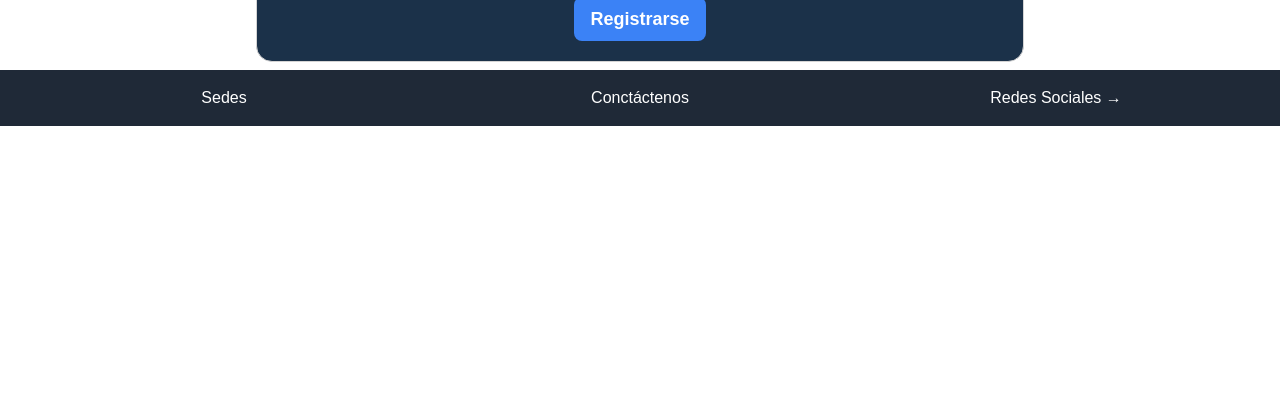
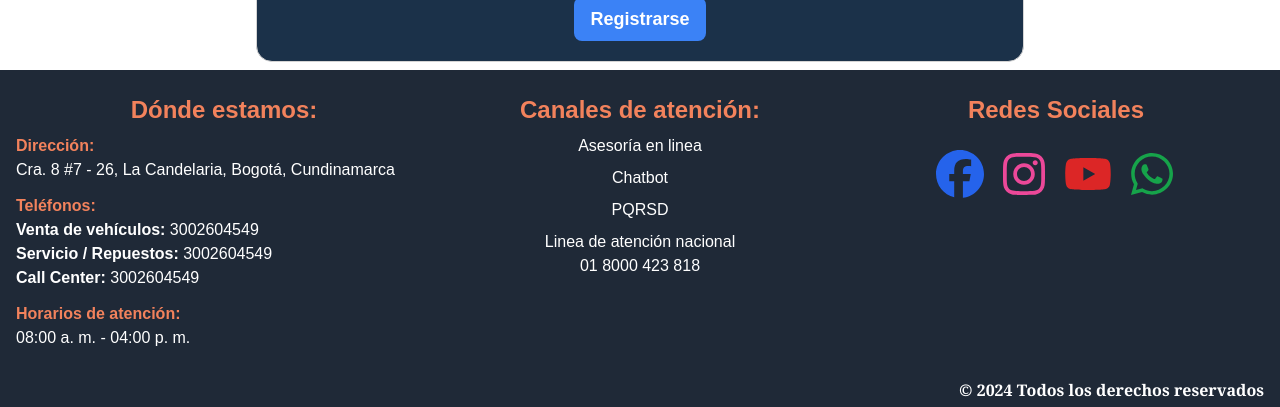
Before and after one commit to JDiegoCalderonC/auto-promo-app, a Next.js app: page / in a window 1280 px wide. Shown: the part 957-1364 px from the top of the page. Before the commit the page ends 1083 px from the top, so only its background shows below. Built offline with nearby package versions, Linux system fonts and the light colour scheme; no server answers.

Commit message:
footer and sweetalert

```diff
--- a/package.json
+++ b/package.json
@@ -9,10 +9,13 @@
     "lint": "next lint"
   },
   "dependencies": {
+    "@fortawesome/free-brands-svg-icons": "^6.6.0",
+    "@fortawesome/react-fontawesome": "^0.2.2",
     "axios": "^1.7.7",
     "next": "14.2.15",
     "react": "^18",
-    "react-dom": "^18"
+    "react-dom": "^18",
+    "sweetalert2": "^11.14.3"
   },
   "devDependencies": {
     "eslint": "^8",
--- a/src/app/page.js
+++ b/src/app/page.js
@@ -5,6 +5,9 @@ import { useState, useEffect } from "react";
 import logosf from '../../public/images/logosf.png';
 import { getDepartments } from "../../utils/geonames";
 import { getCities } from "../../utils/geonames";
+import { FontAwesomeIcon } from '@fortawesome/react-fontawesome';
+import { faFacebook, faInstagram, faYoutube, faWhatsapp } from '@fortawesome/free-brands-svg-icons';
+import Swal from "sweetalert2";
 
 export default function Home() {
 
@@ -39,7 +42,6 @@ export default function Home() {
     "/images/marca10.png",
     "/images/marca11.png",
     "/images/marca12.png",
-    //
   ];
 
   const [currentIndex, setCurrentIndex] = useState(0);
@@ -60,20 +62,25 @@ export default function Home() {
 
     // Validar solo caracteres alfabéticos para los campos "nombre" y "apellido"
     if ((name === "nombre" || name === "apellido") && !/^[a-zA-Z]*$/.test(value)) {
-      alert(`El ${name} debe contener solo letras.`);
+      Swal.fire({
+        icon: "error", title: "Oops...", text: `El ${name} debe contener solo letras.`,
+      });
       return;
     }
 
     // Validar solo caracteres válidos para el campo "email"
     if (name === "email" && !/^[a-zA-Z0-9@.]*$/.test(value)) {
-      alert(`El correo electrónico debe contener solo letras, números y @.`);
-
+      Swal.fire({
+        icon: "error", title: "Oops...", text: `El correo electrónico debe contener solo letras, números y @.`,
+      });
       return;
     }
 
     // Validar solo números para el campo "cedula"
     if (name === "cedula" && !/^\d*$/.test(value)) {
-      alert("La cédula debe contener solo números.");
+      Swal.fire({
+        icon: "error", title: "Oops...", text: "La cédula debe contener solo números.",
+      });
       return;
     }
 
@@ -207,7 +214,8 @@ export default function Home() {
                   alt={`Marca ${index + 1}`}
                   width={70}
                   height={70}
-                  className="object-cover p-7"
+                  className="object-cover"
+                  style={{ padding: '30px' }}
                 />
               </div>
             ))}
@@ -342,7 +350,7 @@ export default function Home() {
                 className="w-5 h-5 mr-4"
               />
               <label className="max-w-3xl text-white mt-2">
-                Autorizo el tratamiento de mis datos de acuerdo con la finalidad establecida en la <a href="https://www.minambiente.gov.co/politica-de-proteccion-de-datos-personales/" target="_blank" className="text-secFormColor">política de protección de datos personales.</a>
+                Autorizo el tratamiento de mis datos de acuerdo con la finalidad establecida en la <a href="https://www.minambiente.gov.co/politica-de-proteccion-de-datos-personales/" target="_blank" rel="noopener noreferrer" className="text-secFormColor">política de protección de datos personales.</a>
               </label>
             </div>
 
@@ -365,20 +373,72 @@ export default function Home() {
         </div>
       )}
 
-      <footer className="h-1/3 flex items-start text-center bg-gray-800 text-white p-4">
+      <footer className="h-1/3 flex items-start bg-gray-800 text-white p-4">
 
         <div className="w-1/3">
-          <p>Sedes</p>
+
+          <p className="text-2xl text-center font-bold text-secFormColor my-2">Dónde estamos:</p>
+
+          <p className="font-bold text-secFormColor">Dirección:</p>
+          <p className="mb-3">Cra. 8 #7 - 26, La Candelaria, Bogotá, Cundinamarca</p>
+
+          <p className="font-bold text-secFormColor">Teléfonos:</p>
+          <p ><span className="font-bold">Venta de vehículos: </span>
+            3002604549
+          </p>
+          <p><span className="font-bold">Servicio / Repuestos: </span>
+            3002604549
+          </p>
+          <p ><span className="font-bold">Call Center: </span>
+            3002604549
+          </p>
+
+          <p className="font-bold text-secFormColor mt-3">Horarios de atención:</p>
+          <p className="mb-3">08:00 a. m. - 04:00 p. m.</p>
+
         </div>
 
-        <div className="w-1/3">
-          <p>Conctáctenos</p>
+
+
+        <div className="w-1/3 space-y-2">
+
+          <p className="text-2xl text-center font-bold text-secFormColor my-2">Canales de atención:</p>
+
+          <a href="https://www.google.com/?hl=es" target="_blank" rel="noopener noreferrer" className="block text- text-center">Asesoría en linea</a>
+          <a href="https://www.google.com/?hl=es" target="_blank" rel="noopener noreferrer" className="block text-white text-center">Chatbot</a>
+          <a href="https://www.google.com/?hl=es" target="_blank" rel="noopener noreferrer" className="block text-white text-center">PQRSD</a>
+          <p className="text-white text-center"> Linea de atención nacional </p>
+          <p className="text-white text-center" style={{ marginTop: '0px' }}>01 8000 423 818 </p>
+
         </div>
 
-        <div className="w-1/3">
-          <p>Redes Sociales →</p>
+
+
+        <div className="w-1/3 h-full">
+
+          <p className="text-2xl text-center font-bold text-secFormColor my-2">Redes Sociales</p>
+
+          <div className="flex justify-center space-x-4 mt-6">
+
+            <a href="https://www.facebook.com" target="_blank" rel="noopener noreferrer">
+              <FontAwesomeIcon icon={faFacebook} className="text-blue-600 text-3xl hover:text-blue-800 h-12 w-12" />
+            </a>
+            <a href="https://www.instagram.com" target="_blank" rel="noopener noreferrer">
+              <FontAwesomeIcon icon={faInstagram} className="text-pink-500 text-3xl hover:text-pink-700 h-12 w-12" />
+            </a>
+            <a href="https://www.youtube.com" target="_blank" rel="noopener noreferrer">
+              <FontAwesomeIcon icon={faYoutube} className="text-red-600 text-3xl hover:text-red-800 h-12 w-12" />
+            </a>
+            <a href="https://wa.me/1234567890" target="_blank" rel="noopener noreferrer">
+              <FontAwesomeIcon icon={faWhatsapp} className="text-green-600 text-3xl hover:text-green-800 h-12 w-12" />
+            </a>
+          </div>
+
         </div>
       </footer>
+
+      <p className="font-bold font-serif text-end bg-gray-800 text-white pb-2 pr-4"> © 2024 Todos los derechos reservados </p>
+
 
     </div>
   );
```
Also changed, not shown: 1 other file (tests, documents, lock files or other folders).
